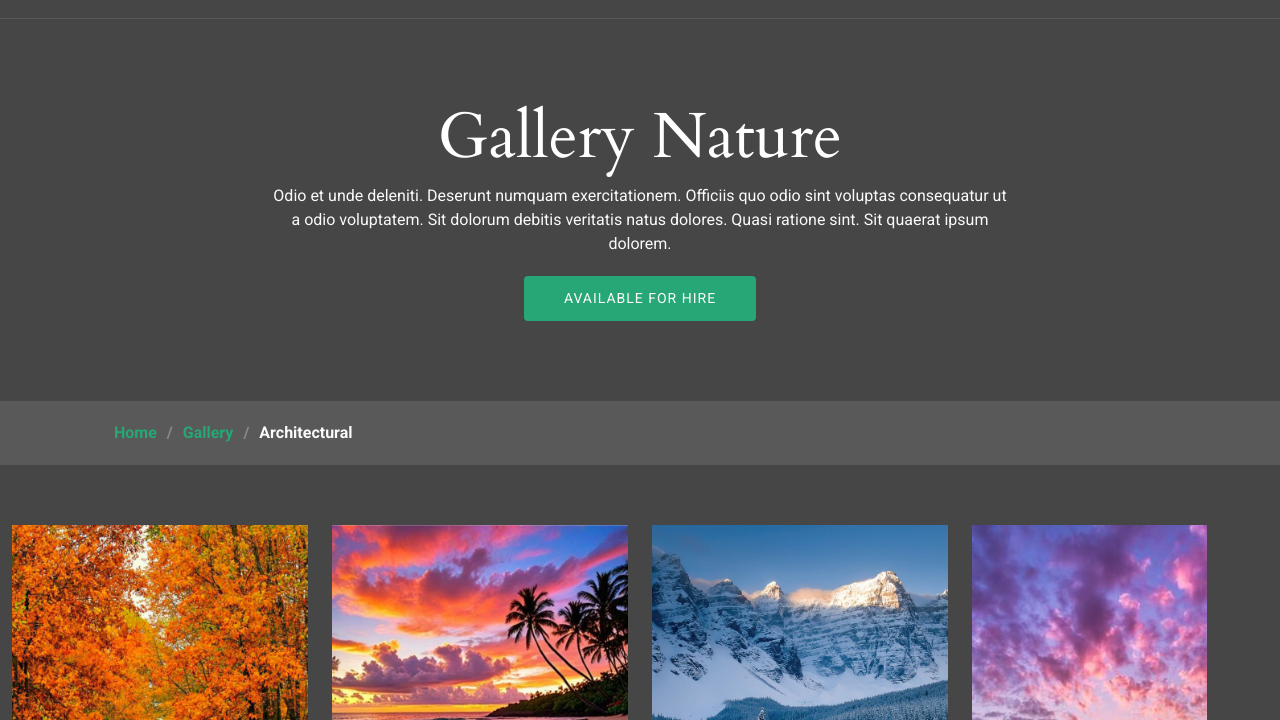
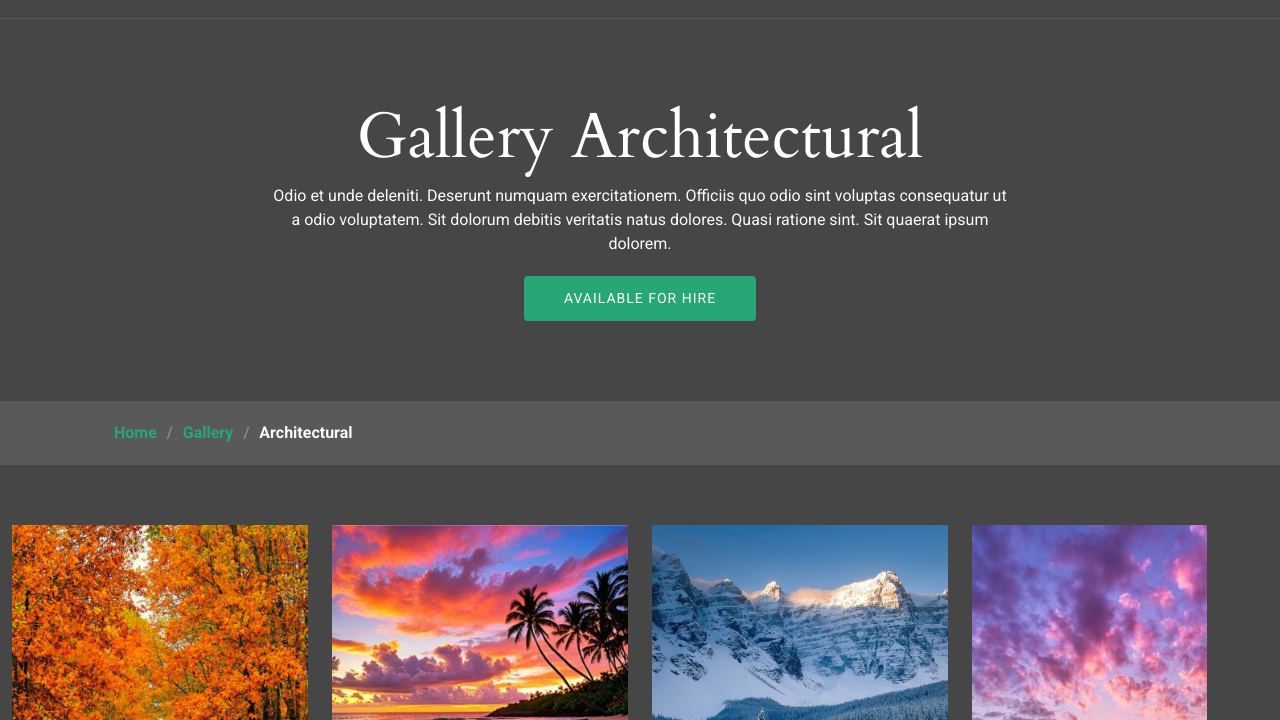
Before and after one commit to TechMWhiz/HABO-NA, a plain HTML site: page gallery-archi.html in a window 1280 px wide. Shown: the part 80-800 px from the top of the page. Drawn offline with Linux system fonts and the light colour scheme.

Commit message:
modified gallery-archi

```diff
--- a/gallery-archi.html
+++ b/gallery-archi.html
@@ -86,7 +86,7 @@
         <div class="container">
           <div class="row d-flex justify-content-center text-center">
             <div class="col-lg-8">
-              <h1>Gallery Nature</h1>
+              <h1>Gallery Architectural</h1>
               <p class="mb-0">Odio et unde deleniti. Deserunt numquam exercitationem. Officiis quo odio sint voluptas consequatur ut a odio voluptatem. Sit dolorum debitis veritatis natus dolores. Quasi ratione sint. Sit quaerat ipsum dolorem.</p>
               <a href="contact.html" class="cta-btn">Available for Hire<br></a>
             </div>
```
